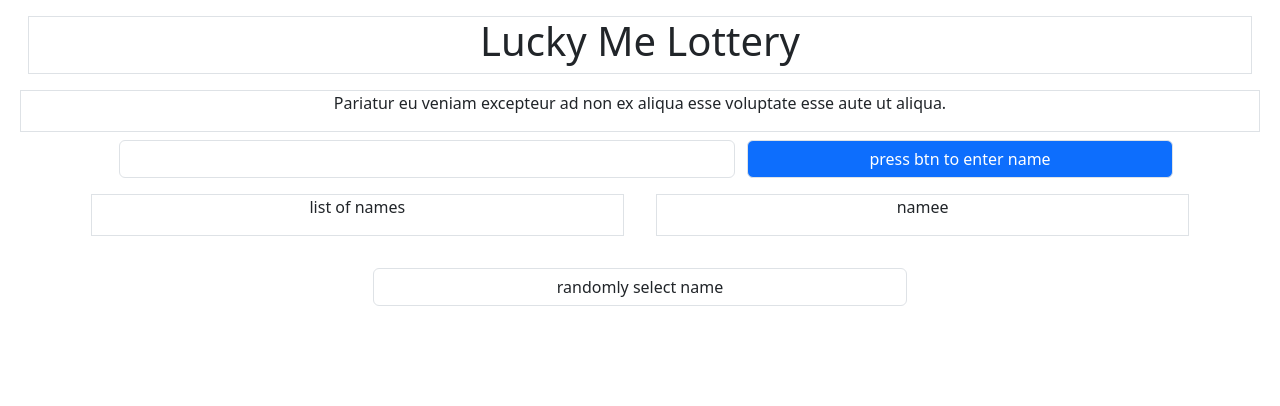
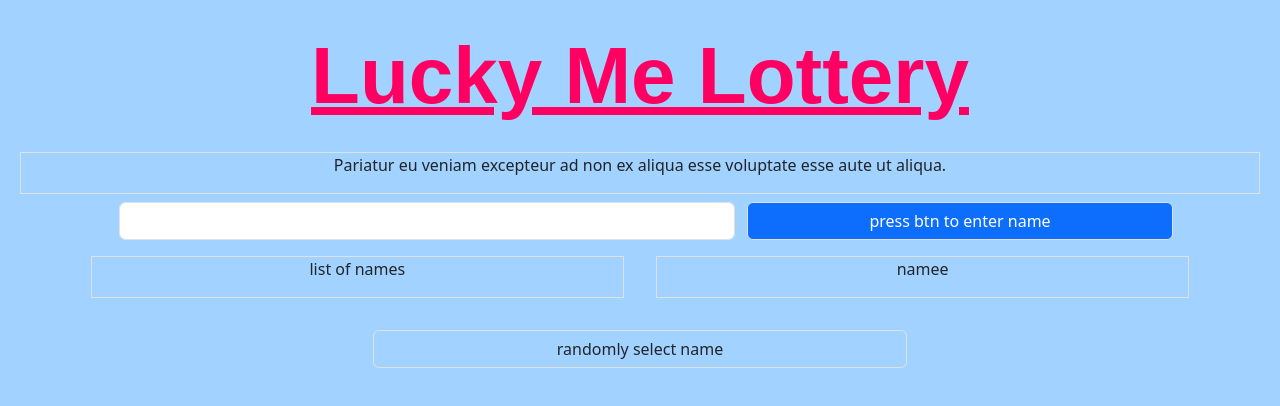
Before and after one commit to emmakoz15/March-site, a plain HTML site: page index.html in a window 1280 px wide. Drawn offline with nearby package versions, Linux system fonts and the light colour scheme; a web font is replaced by a local one.

Commit message:
added some style

```diff
--- a/index.html
+++ b/index.html
@@ -8,6 +8,7 @@
             name="viewport"
             content="width=device-width, initial-scale=1, shrink-to-fit=no"
         />
+        <link rel="stylesheet" href="style.css">
 
         <!-- Bootstrap CSS v5.2.1 -->
         <link
@@ -16,13 +17,16 @@
             integrity="sha384-T3c6CoIi6uLrA9TneNEoa7RxnatzjcDSCmG1MXxSR1GAsXEV/Dwwykc2MPK8M2HN"
             crossorigin="anonymous"
         />
+        <!--adobe font-->
+        <link rel="stylesheet" href="https://use.typekit.net/xgv3mml.css">
+
     </head>
 
     <body>
         <div class="container-fluid">
         <!--tittle of site-->
-        <div class="border text-center m-3">
-        <h1>Lucky Me Lottery</h1>
+        <div class=" text-center m-3 ttl">
+     Lucky Me Lottery
         </div>
 
         <!--directions-->
@@ -38,7 +42,7 @@
             </div>
 
 
-            <button class=" col-4 btn btn-primary border " id="addNameBtn"> press btn to enter name</div>
+            <button class=" col-4 btn btn-primary border  " id="addNameBtn"> press btn to enter name</div>
             </button>
 
         <!--display list-->
@@ -60,6 +64,7 @@
         </button>
     </div>
 <!--end container-->
+
     </div>
         <footer>
             <!-- place footer here -->
--- a/style.css
+++ b/style.css
@@ -0,0 +1,13 @@
+html,
+.container-fluid{
+    background-color: #a2d2ff;
+}
+
+.ttl{
+    color: #ff0062;
+    font-family: "ohm-bold", sans-serif;
+    font-weight: 700;
+    font-size: 5rem;
+    text-decoration-line: underline;
+
+}
```
